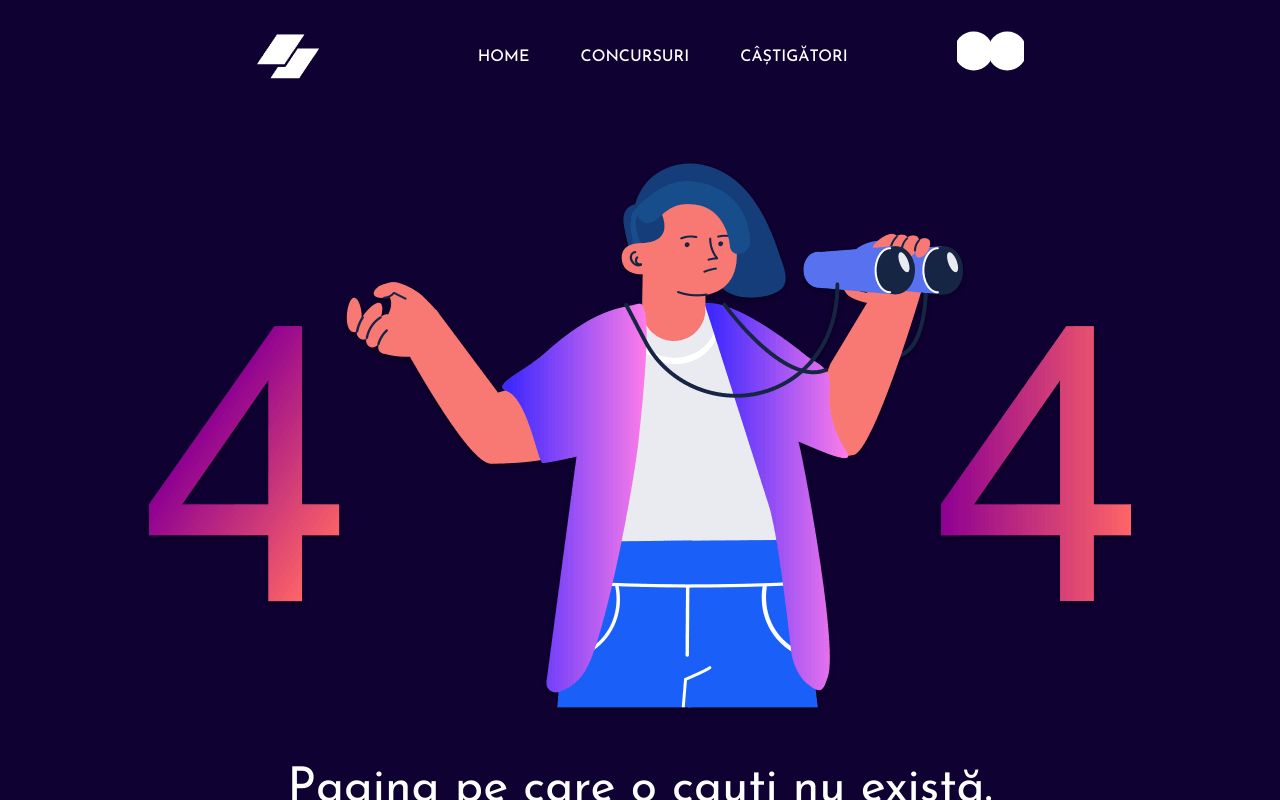
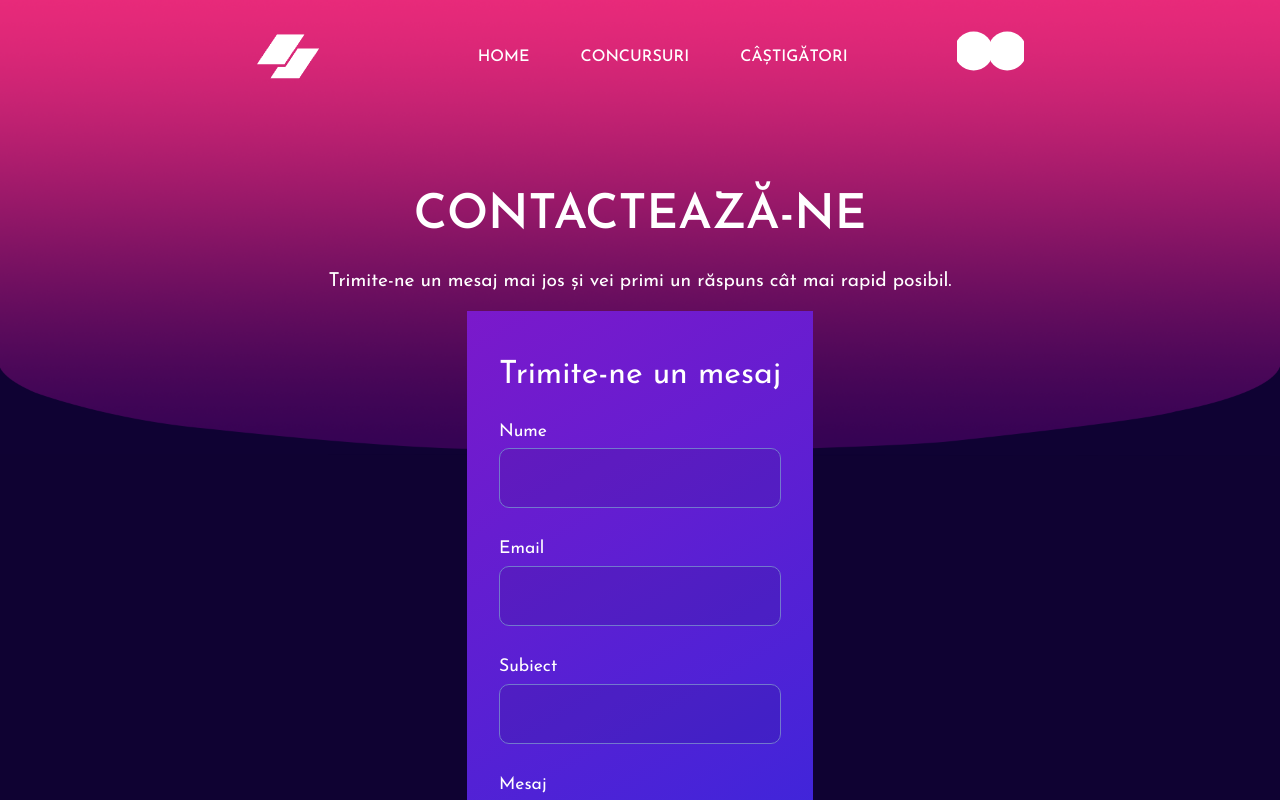
Before and after one commit to adrianxfilip/getaticket, a React (Create React App) app: page /contact in a window 1280 px wide. Shown: the top 800 px of the page. Built offline with nearby package versions, Linux system fonts and the light colour scheme; no server answers; some icons are missing.

Commit message:
Added Contact page

```diff
--- a/src/Components/AnimatedRoutes.js
+++ b/src/Components/AnimatedRoutes.js
@@ -6,6 +6,7 @@ import Profile from "./Profile/Profile";
 import ContestPage from "./Contests/ContestPage";
 import NotFound from "./NotFound";
 import FAQ from "./FAQ/FAQ";
+import ContactUs from "./ContactUs/ContactUs";
 
 function AnimatedRoutes() {
   const location = useLocation();
@@ -19,6 +20,7 @@ function AnimatedRoutes() {
         <Route path="contests" />
         <Route path="contests/:id" element={<ContestPage/>} />
         <Route path="faq" element={<FAQ />}/>
+        <Route path="/contact" element={<ContactUs />}/>
       </Routes>
     </AnimatePresence>
   );
--- /dev/null
+++ b/src/Components/ContactUs/ContactUs.js
@@ -0,0 +1,34 @@
+import "../../Styles/ContactUs.scss";
+
+export default function ContactUs() {
+  return (
+    <div className="contact-us-page">
+      <h1>Contactează-ne</h1>
+      <p>
+        Trimite-ne un mesaj mai jos și vei primi un răspuns cât mai rapid
+        posibil.
+      </p>
+      <div className="contact-form-wrapper">
+        <form>
+          <p>Trimite-ne un mesaj</p>
+          <div className="form-group">
+            <label>Nume</label>
+            <input type="text"></input>
+          </div>
+          <div className="form-group">
+            <label>Email</label>
+            <input type="email"></input>
+          </div>
+          <div className="form-group">
+            <label>Subiect</label>
+            <input type="text"></input>
+          </div>
+          <div className="form-group">
+            <label>Mesaj</label>
+            <input type="text"></input>
+          </div>
+        </form>
+      </div>
+    </div>
+  );
+}
--- /dev/null
+++ b/src/Styles/ContactUs.scss
@@ -0,0 +1,51 @@
+.contact-us-page {
+  padding: 10em 0 0 0;
+  background-image: url("../Assets/inner-hero-shape-2.png");
+  background-size: contain;
+  background-repeat: no-repeat;
+  background-size: 100%;
+  h1, p{
+    color: white;
+    text-align: center;
+  }
+  h1{
+    font-size: 3em;
+    text-transform: uppercase;
+  }
+  p{
+    font-size:1.2em;
+  }
+
+}
+
+.contact-form-wrapper {
+  margin: 0 auto;
+  padding: 1em 2em;
+  background-image: -webkit-linear-gradient(
+    120deg,
+    rgb(59, 38, 219) 1%,
+    rgb(123, 25, 203) 100%
+  );
+  width: fit-content;
+  p{
+    font-size: 2em;
+  }
+  .form-group {
+    display: flex;
+    flex-direction: column;
+    margin: 2em 0 0 0;
+    label{
+      color: white;
+      font-size: 1.1em;
+      margin: 0 0 .5em 0;
+    }
+    input{
+    background-color: rgba(0, 18, 50, 0.102);
+    font-size: 16px;
+    color: #ffffff;
+    border:1px solid #7279cd;
+    border-radius: 10px;
+    padding: 20px;
+    };
+  }
+}
```
Also changed, not shown: src/Assets/email.png (added), src/Assets/phone.png (added).
